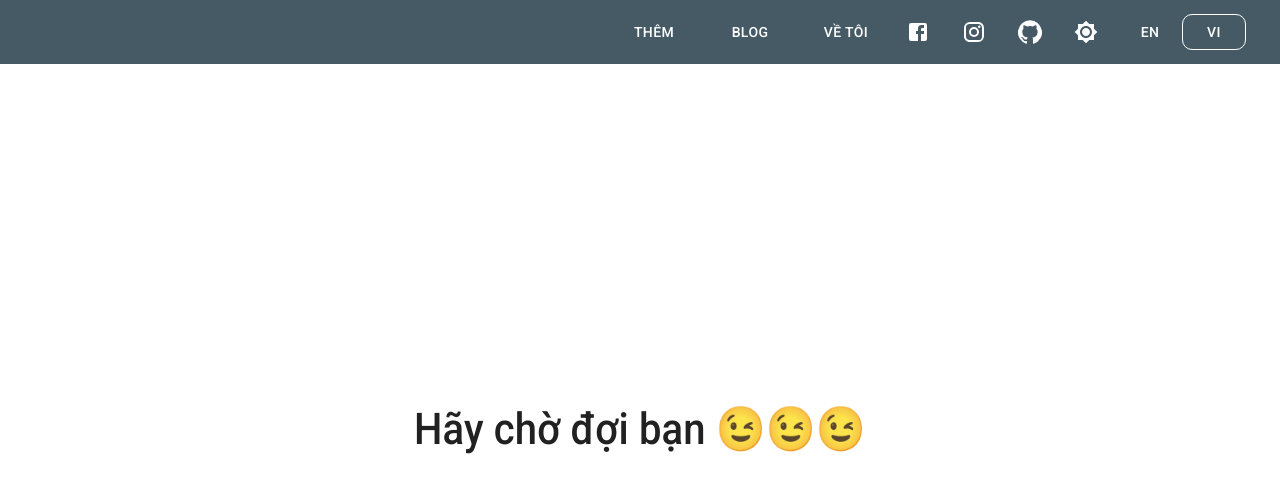
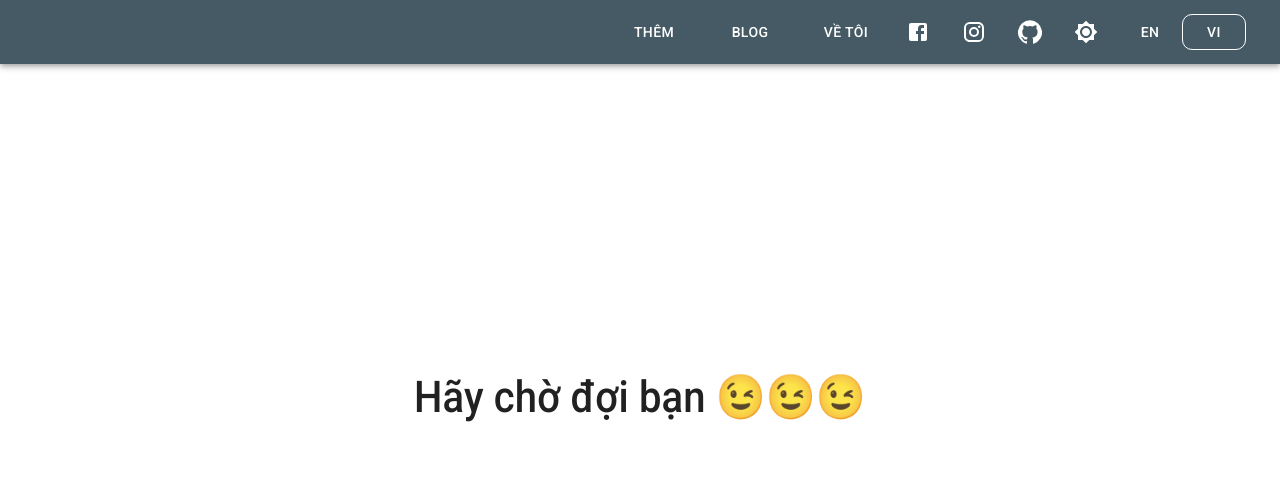
Before and after one commit to dang123vvk/nvdang, a Next.js app: page / in a window 1280 px wide. Shown: the top 492 px of the page. Built offline with nearby package versions, Linux system fonts and the light colour scheme.

Commit message:
Fix color in dark mode

```diff
--- a/src/containers/home/index.js
+++ b/src/containers/home/index.js
@@ -8,18 +8,19 @@
         height: '100%'
     },
     content: {
-        height: '100vh',
+        height: 'calc(100vh - 64px)',
+        // overflowX: 'hidden'
     },
 }));
 export default function Main() {
-    const theme = useTheme()
+    // const theme = useTheme()
     const t = useTrans()
-    const mode = theme.palette.type.toString();
+    // const mode = theme.palette.type.toString();
     // const sm = useMediaQuery(theme.breakpoints.down("xs"));
     // const xs = useMediaQuery(theme.breakpoints.down("md"));
     const classes = useStyles();
     return (
-        <div className={classes.content} style={{ backgroundColor: mode === 'dark' ? '#212121' : '#fff' }}>
+        <div className={classes.content}>
             <Grid container component="main" className={classes.root} color={'initial'} >
                 <CssBaseline />
                 <Grid item xs={12} >
```
Also changed, not shown: src/containers/about/index.js (+3 -5 lines).
